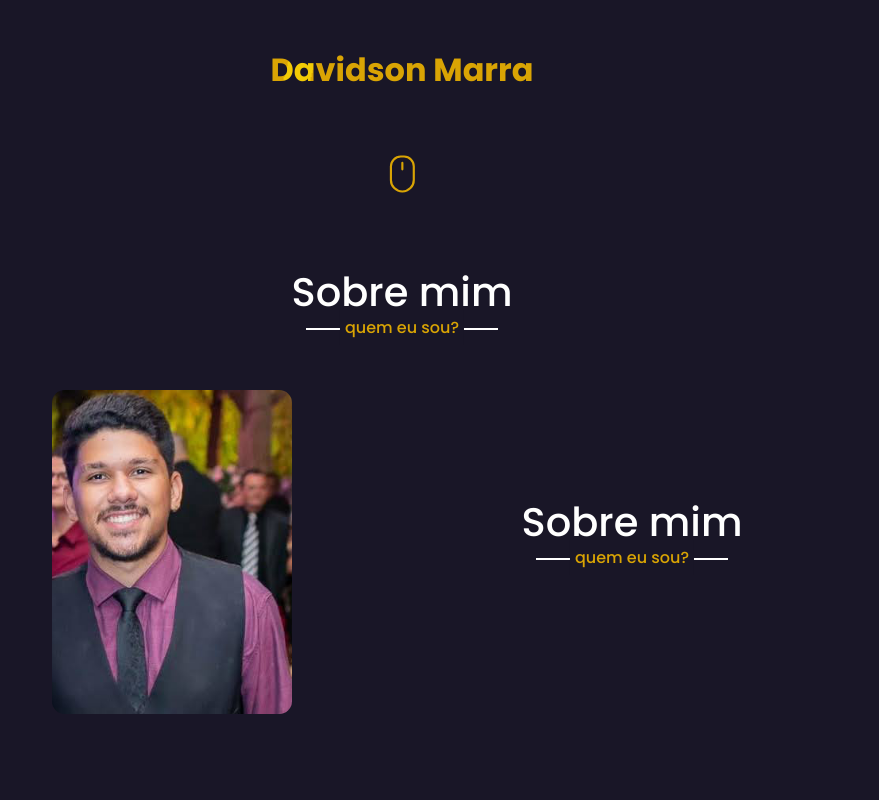
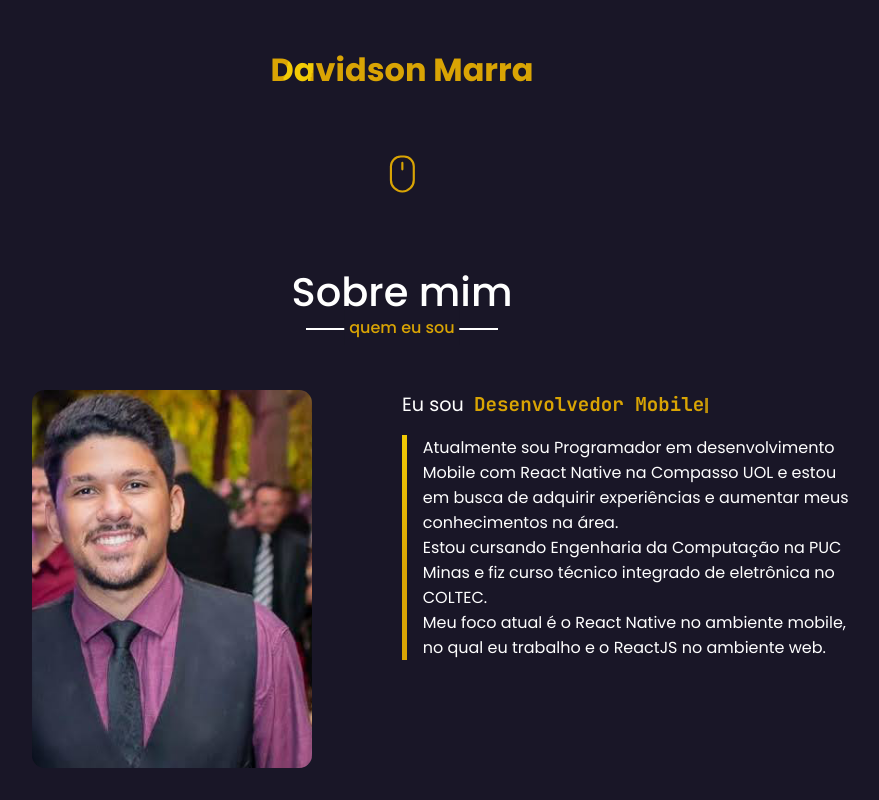
Before and after one commit to davidsonmarra/portfolio, a React (Create React App) app: page / in a window 1280 px wide. Shown: the part 546-1346 px from the top of the page, without its empty margins (238-1117 px from the left). Before the commit the page ends 1260 px from the top, so only its background shows below. Built offline with nearby package versions, Linux system fonts and the light colour scheme.

Commit message:
add section AboutMe

```diff
--- a/package.json
+++ b/package.json
@@ -17,6 +17,7 @@
     "react-scripts": "4.0.3",
     "scrollreveal": "^4.0.9",
     "styled-components": "^5.3.3",
+    "typed.js": "^2.0.12",
     "typescript": "^4.1.2",
     "web-vitals": "^1.0.1"
   },
--- a/public/index.html
+++ b/public/index.html
@@ -26,6 +26,7 @@
     <link rel="preconnect" href="https://fonts.googleapis.com">
     <link rel="preconnect" href="https://fonts.gstatic.com" crossorigin>
     <link href="https://fonts.googleapis.com/css2?family=Poppins:wght@400;500;700&display=swap" rel="stylesheet">
+    <link href="https://fonts.googleapis.com/css2?family=JetBrains+Mono:wght@400;500;700&display=swap" rel="stylesheet">
     <title>Davidson Marra</title>
   </head>
   <body>
--- a/src/components/ScrollReveal/index.tsx
+++ b/src/components/ScrollReveal/index.tsx
@@ -22,7 +22,7 @@ export const ScrollReveal: React.FC<ScrollRevealProps> = ({
         distance: distance,
         reset: false,
         delay: 500,
-        mobile: true
+        mobile: false
       });
       // eslint-disable-next-line react-hooks/exhaustive-deps
   }, []);
--- a/src/global/styles/globalStyles.ts
+++ b/src/global/styles/globalStyles.ts
@@ -1,6 +1,7 @@
 import { createGlobalStyle } from "styled-components";
 
 export const GlobalStyle = createGlobalStyle`
+
   * {
     margin: 0;
     padding: 0;
@@ -17,14 +18,13 @@ export const GlobalStyle = createGlobalStyle`
     }
   }
   ::-webkit-scrollbar {
-    width: 0.65rem;
+    width: 0.5rem;
   }
   ::-webkit-scrollbar-track {
     background-color: transparent;
   }
   ::-webkit-scrollbar-thumb {
     background: ${({ theme }) => `linear-gradient(140deg, ${theme.colors.secondary} 0%, ${theme.colors.primary} 60%)`};
-    /* border-radius: 1rem; */
     transition: all 0.50s ease-in-out;
   }
 
@@ -48,4 +48,13 @@ export const GlobalStyle = createGlobalStyle`
     opacity: 0.6;
     cursor: not-allowed;
   }
+  .typed-cursor{
+    font-size: 1rem;
+    font-weight: bold;
+    color: ${({ theme }) => theme.colors.primary};
+    opacity: 1;
+    -webkit-animation: blink 0.7s infinite;
+    -moz-animation: blink 0.7s infinite;
+    animation: blink 0.7s infinite;
+  }
 `;
--- a/src/sections/AboutMe/index.tsx
+++ b/src/sections/AboutMe/index.tsx
@@ -1,10 +1,45 @@
-import React from 'react';
+import React, { useEffect, useRef } from 'react';
 import { ScrollReveal } from '../../components/ScrollReveal';
 import { SectionText } from '../../components/SectionText';
-import { Container, Content, Image } from './styles';
+import Typed from 'typed.js';
+import { Container,
+  Content,
+  Image,
+  TextContainer,
+  TitleContainer,
+  Title,
+  TitleDynamic,
+  DescriptionContainer,
+  Divider,
+  Description
+} from './styles';
 
 export const AboutMe: React.FC = () => {
   const uri = "/assets/me.png";
+  const el = useRef<any>(null);
+
+  useEffect(() => {
+    const typed = new Typed(el.current, {
+      strings: ["Desenvolvedor Front-End",
+        "Desenvolvedor Mobile",
+        "Desenvolvedor Back-End",
+        "Desenvolvedor Full-Stack",
+        "Técnico em eletrônica",
+        "Estudante de TI"
+      ],
+      startDelay: 300,
+      typeSpeed: 100,
+      backSpeed: 100,
+      backDelay: 100,
+      loop: true,
+      smartBackspace: true,
+      showCursor: true,
+    });
+
+    return () => {
+      typed.destroy();
+    };
+  }, []);
 
   return (
       <Container id="about">
@@ -14,7 +49,7 @@ export const AboutMe: React.FC = () => {
         >
           <SectionText
             title="Sobre mim"
-            subTitle="quem eu sou?"
+            subTitle="quem eu sou"
           />
         </ScrollReveal>
         <Content>
@@ -30,10 +65,20 @@ export const AboutMe: React.FC = () => {
             origin="right"
             distance="5rem"
           >
-            <SectionText
-              title="Sobre mim"
-              subTitle="quem eu sou?"
-            />
+            <TextContainer>
+              <TitleContainer>
+                <Title>Eu sou &nbsp;</Title>
+                <TitleDynamic ref={el}></TitleDynamic>
+              </TitleContainer>
+              <DescriptionContainer>
+                <Divider />
+                <Description>
+                  Atualmente sou Programador em desenvolvimento Mobile com React Native na Compasso UOL e estou em busca de adquirir experiências e aumentar meus conhecimentos na área. <br/>
+                  Estou cursando Engenharia da Computação na PUC Minas e fiz curso técnico integrado de eletrônica no COLTEC.<br/>
+                  Meu foco atual é o React Native no ambiente mobile, no qual eu trabalho e o ReactJS no ambiente web.
+                </Description>
+              </DescriptionContainer>
+            </TextContainer>
           </ScrollReveal>
         </Content>
       </Container>
--- a/src/sections/AboutMe/styles.ts
+++ b/src/sections/AboutMe/styles.ts
@@ -9,15 +9,75 @@ export const Container = styled.section`
   /* align-items: center; */
   max-width: 920px;
   margin: 0 auto;
+  margin-bottom: 2rem;
 `;
 
 export const Content = styled.div`
   display: flex;
   justify-content: space-between;
-  align-items: center;
+  align-items: flex-start;
+  @media (max-width: 560px) {
+    flex-direction: column;
+  }
 `;
 
 export const Image = styled.img`
-  width: 15rem;
+  width: 17.5rem;
   border-radius: .8rem;
 `;
+
+export const TextContainer = styled.div`
+  width: 100%;
+  display: flex;
+  flex-direction: column;
+  justify-content: flex-start;
+  align-items: flex-start;
+`;
+
+export const TitleContainer = styled.div`
+  width: 100%;
+  font-size: 1.2rem;
+  margin: 0 auto 1rem;
+  @media (max-width: 560px) {
+    margin: 1rem auto 0.5rem;
+    padding: 0 .8rem;
+  }
+`;
+
+export const Title = styled.span`
+  color: ${({ theme }) => theme.colors.text};
+  width: 100%;
+`;
+
+export const TitleDynamic = styled.span`
+  font-family: 'JetBrains Mono', monospace;
+  color: ${({ theme }) => theme.colors.primary};
+  font-weight: 600;
+`;
+
+export const DescriptionContainer = styled.div`
+  display: flex;
+  height: 100%;
+  @media (max-width: 560px) {
+    flex-direction: column;
+  }
+`;
+
+export const Divider = styled.div`
+  width: 1rem ;
+  background: ${({ theme }) => `linear-gradient(140deg, ${theme.colors.secondary} 0%, ${theme.colors.primary} 60%)`};
+  margin-right: .5rem;
+  @media (max-width: 560px) {
+    width: 100%;
+    height: .1rem;
+  }
+`;
+
+export const Description = styled.p`
+  color: ${({ theme }) => theme.colors.text};
+  padding: 0 .5rem;
+  @media (max-width: 560px) {
+    margin-top: .5rem;
+    padding: 0 .8rem;
+  }
+`;
```
Also changed, not shown: 1 other file (tests, documents, lock files or other folders).
